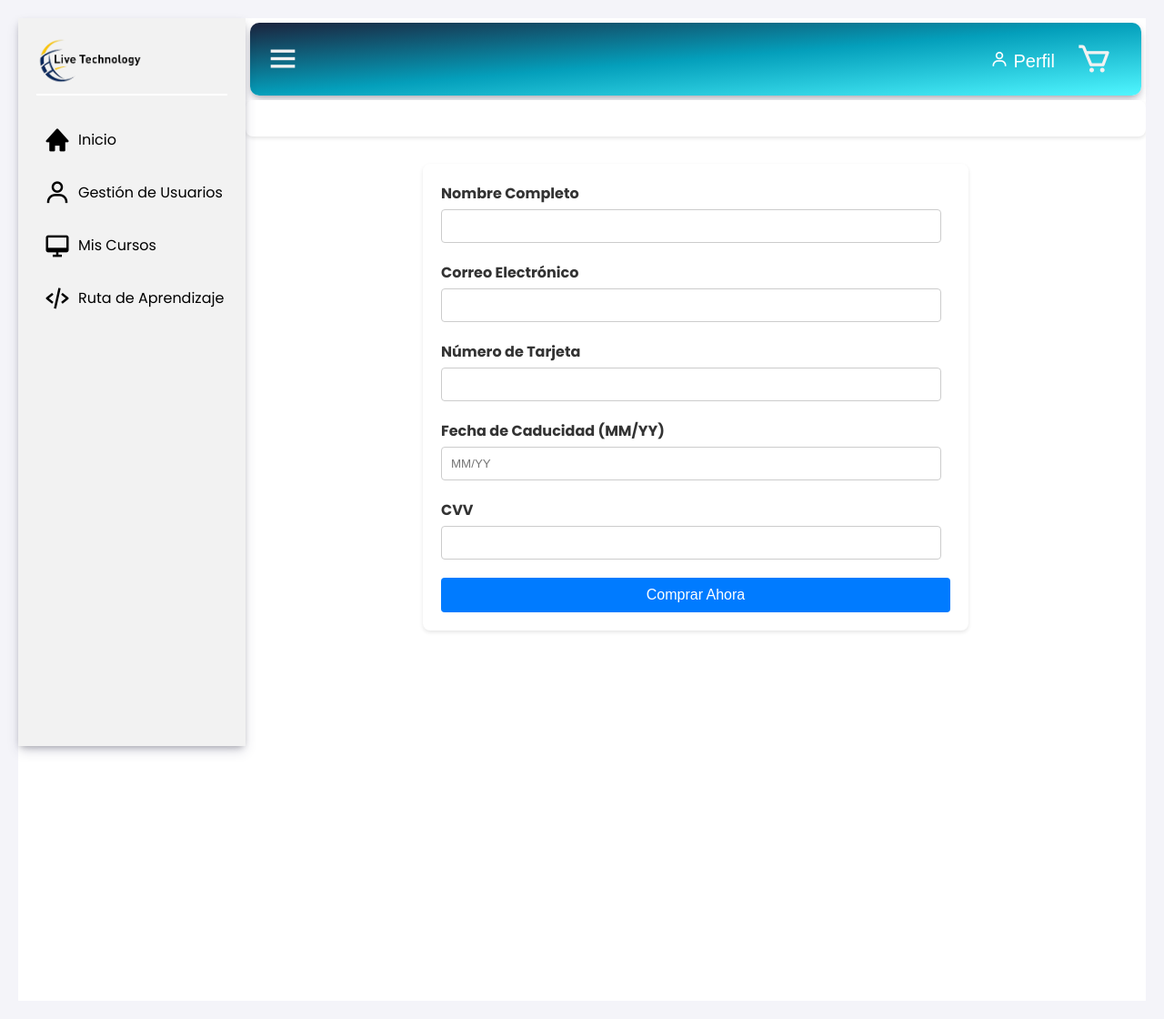
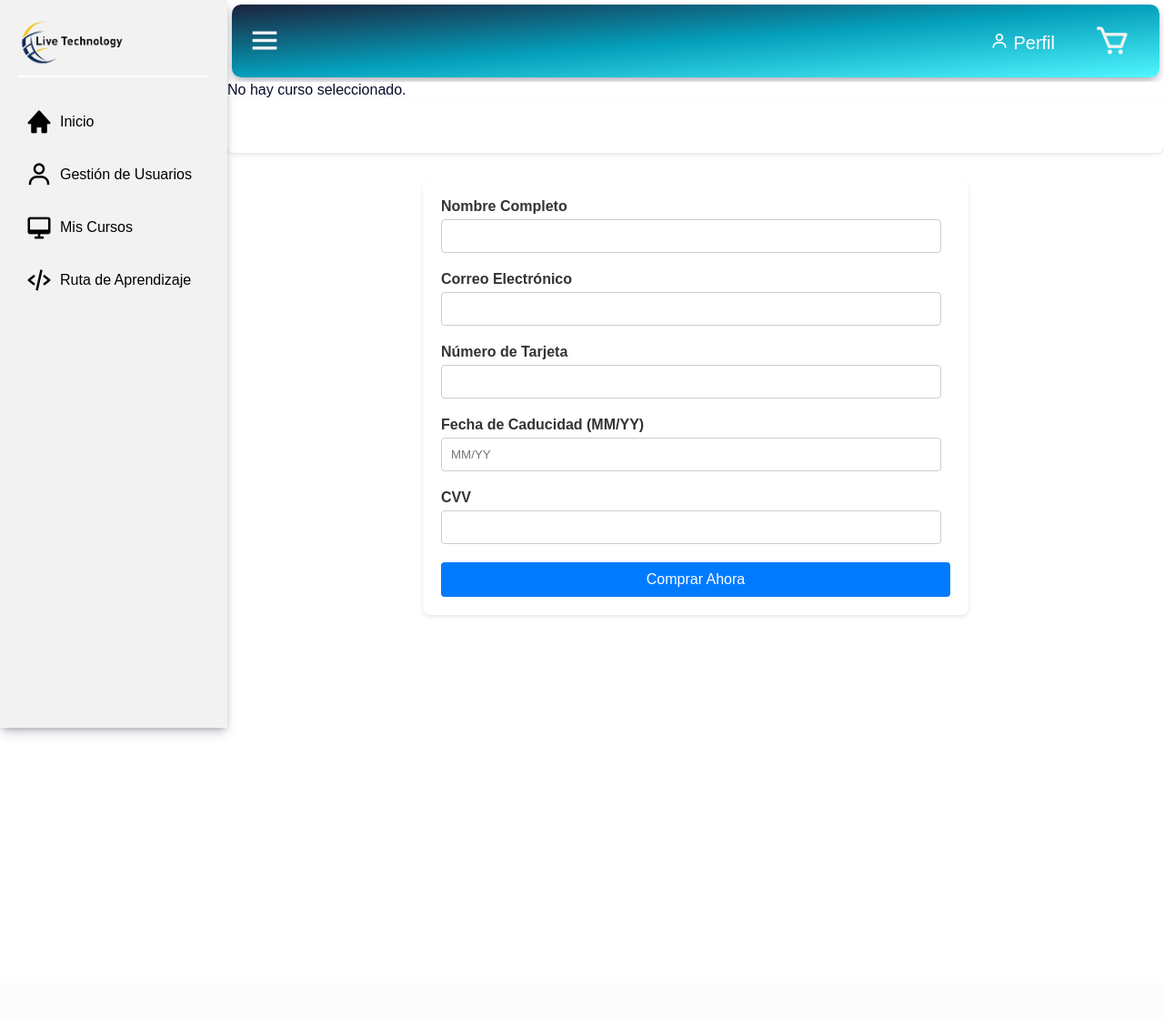
Before and after one commit to Braymora/Live-Technology, a Django app: page /compra/curso/ in a window 1280 px wide. Shown: the whole page at 91% size. After the commit the page ends 808 px from the top, so only its background shows below. Run offline with Django 5.2, Linux system fonts and the light colour scheme; a user stored in the database is signed in; some web fonts are replaced.

Commit message:
cambio de la vista comprar curso

```diff
--- a/static/css/compra_curso.css
+++ b/static/css/compra_curso.css
@@ -1,14 +1,6 @@
 @import url('https://fonts.googleapis.com/css2?family=Poppins:wght@300;400;500;600;700&display=swap');
 
 /* compra_curso.css */
-
-body {
-    font-family: 'Poppins', sans-serif;
-    background-color: #f4f4f9;
-    margin: 0;
-    padding: 20px;
-    overflow-y: auto; /* Se muestra la barra de desplazamiento vertical si es necesario */
-}
 
 h1 {
     text-align: center;
@@ -93,3 +85,37 @@ button[type="submit"] {
 button[type="submit"]:hover {
     background-color: #0056b3;
 }
+
+/* estilos para la tarjeta*/
+.curso-card {
+    align-items: center;
+    width: 350px;
+    height: 350px;
+    border: 1px solid #ddd;
+    border-radius: 10px;
+    overflow: hidden;
+    box-shadow: rgba(50, 50, 93, 0.25) 0px 6px 12px -2px, rgba(0, 0, 0, 0.3) 0px 3px 7px -3px;
+    margin: 10px
+}
+
+.curso-card img {
+    width: 100%;
+    height: 70%;
+    object-fit: cover;
+}
+
+.curso-info {
+    padding: 10px;
+    text-align: center;
+}
+
+.curso-info h3 {
+    margin: 10px 0;
+    font-size: 24px;
+    color: black;
+}
+
+.curso-info p {
+    font-size: 16px;
+    color: #555;
+}
--- a/static/css/miscursos.css
+++ b/static/css/miscursos.css
@@ -123,7 +123,7 @@ h2 {
     background: #1b233d;
     padding: 5px;
     overflow: hidden;
-    box-shadow: rgba(100, 100, 111, 0.2) 0px 7px 20px 0px;
+    box-shadow: rgba(50, 50, 93, 0.25) 0px 2px 5px -1px, rgba(0, 0, 0, 0.3) 0px 1px 3px -1px;
     transition: transform 0.5s cubic-bezier(0.175, 0.885, 0.32, 1.275);
   }
 
--- a/templates/compra_curso.html
+++ b/templates/compra_curso.html
@@ -12,9 +12,14 @@
     <h1>Comprar Curso - {{ cursito.nombre }}</h1>
 {% endfor %}
 
+<div id="curso-seleccionado">
+    <!-- La información del curso se mostrará aquí -->
+</div>
+
 <div class="curso-detalle">
     <div class="curso-info">
         {% for cursito in cursito  %}
+        <img src="{{ cursito.imagen }}" alt="Curso Imagen">
             <h2>{{ cursito.nombre }}</h2>
             <p>{{ cursito.descripcion }}</p>
             <p>Precio: ${{ cursito.precio }}</p>
@@ -51,6 +56,36 @@
 
 {% block scripts %}
 <script>
-    // Aquí puedes agregar cualquier script adicional necesario para la página de compra del curso
+document.addEventListener("DOMContentLoaded", function() {
+    // Obtener el contenedor donde se mostrará la información del curso
+    const contenedorCurso = document.getElementById('curso-seleccionado');
+
+    // Obtener cada dato del curso del localStorage
+    const nombre = localStorage.getItem('cursoNombre');
+    const descripcion = localStorage.getItem('cursoDescripcion');
+    const imagen = localStorage.getItem('cursoImagen');
+
+    // Verificar si hay información del curso en el localStorage
+    if (nombre && descripcion && imagen) {
+        // Crear el contenido HTML con la información del curso
+        const cursoHTML = `
+            <div class="curso-card">
+                <img src="${imagen}" alt="Curso Imagen">
+                <div class="curso-info">
+                    <h3>${nombre}</h3>
+                    <p>${descripcion}</p>
+                </div>
+                </a>
+            </div>
+        `;
+
+        // Insertar el contenido HTML en el contenedor
+        contenedorCurso.innerHTML = cursoHTML;
+    } else {
+        // Mostrar un mensaje si no hay información del curso en el localStorage
+        contenedorCurso.innerHTML = '<p>No hay curso seleccionado.</p>';
+    }
+});
+
 </script>
 {% endblock %}
```
Also changed, not shown: templates/cursos.html (+20 -10 lines).
